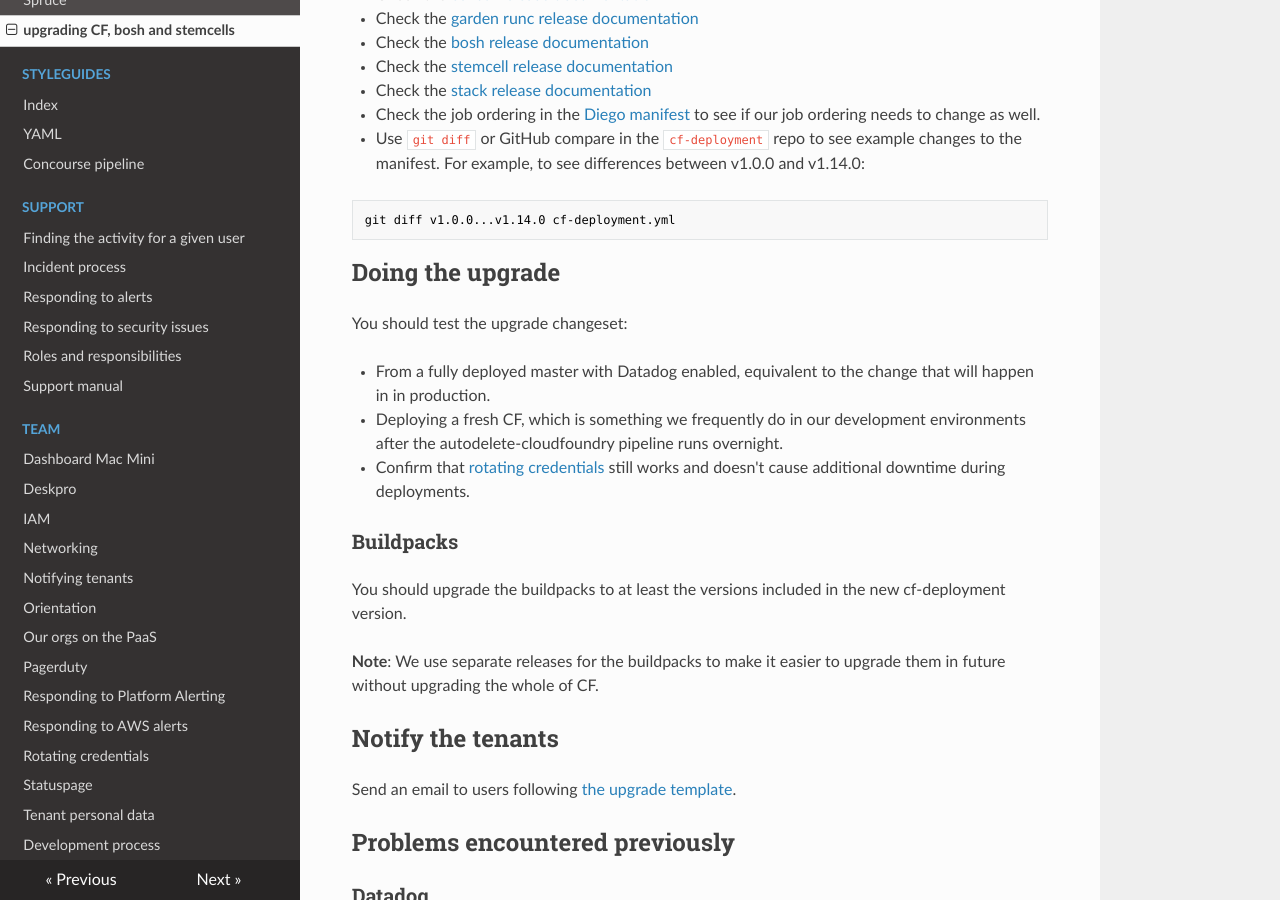
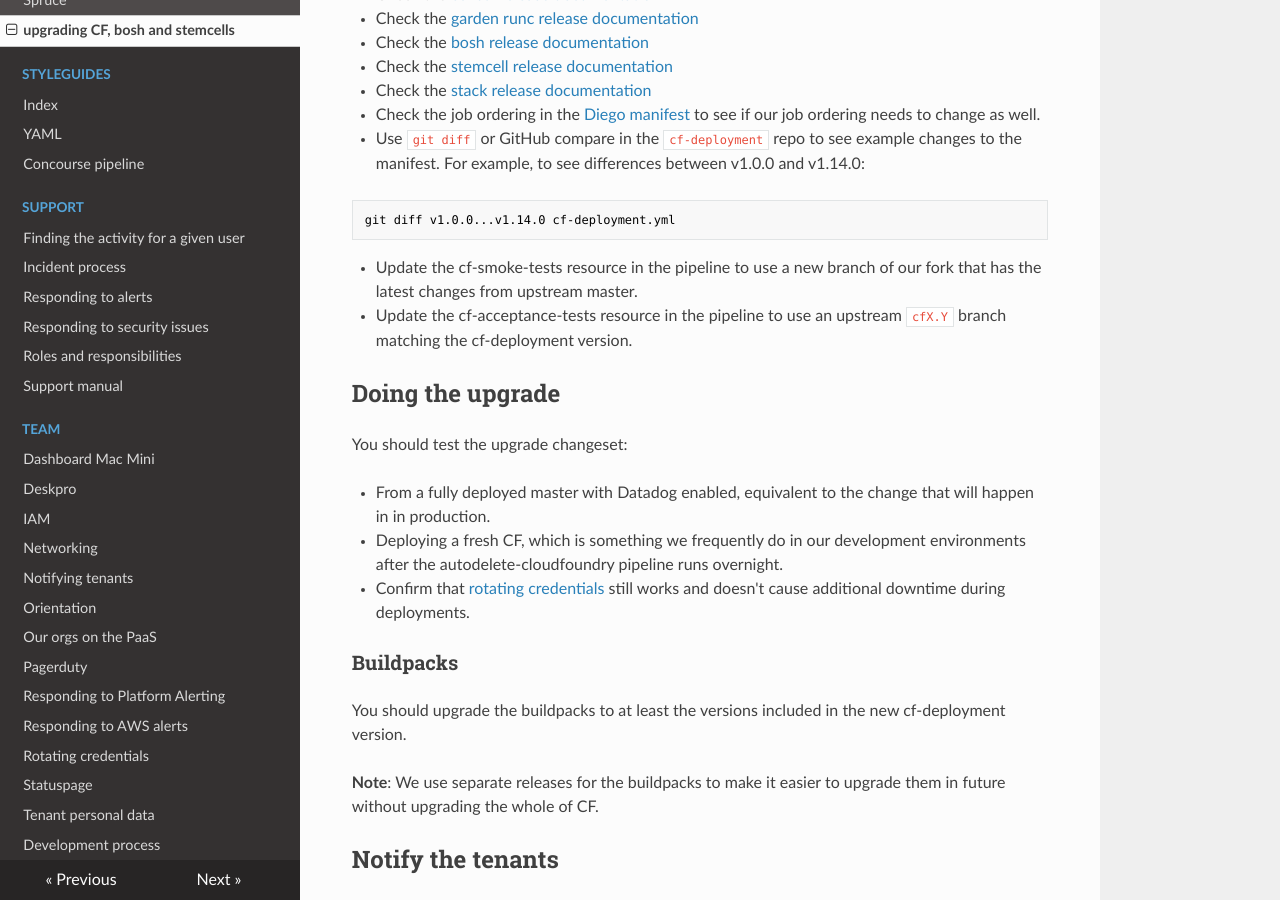
Before and after one commit to alphagov/paas-team-manual, an MkDocs documentation site: the page built from docs/guides/upgrading_CF,_bosh_and_stemcells.md, in a window 1280 px wide and 900 px high, scrolled down 532 px. Built offline with MkDocs 1.6.1, drawn with Linux system fonts in a browser that asks for light colours; nearby versions of some CDN libraries.

Commit message:
Upgrades: smoke-tests + acceptance-tests versions
The process for these has changed since we stopped using cf-release.

````diff
--- a/docs/guides/upgrading_CF,_bosh_and_stemcells.md
+++ b/docs/guides/upgrading_CF,_bosh_and_stemcells.md
@@ -16,6 +16,8 @@
 ```
 git diff v1.0.0...v1.14.0 cf-deployment.yml
 ```
+* Update the cf-smoke-tests resource in the pipeline to use a new branch of our fork that has the latest changes from upstream master.
+* Update the cf-acceptance-tests resource in the pipeline to use an upstream `cfX.Y` branch matching the cf-deployment version.
 
 ## Doing the upgrade
 
````
